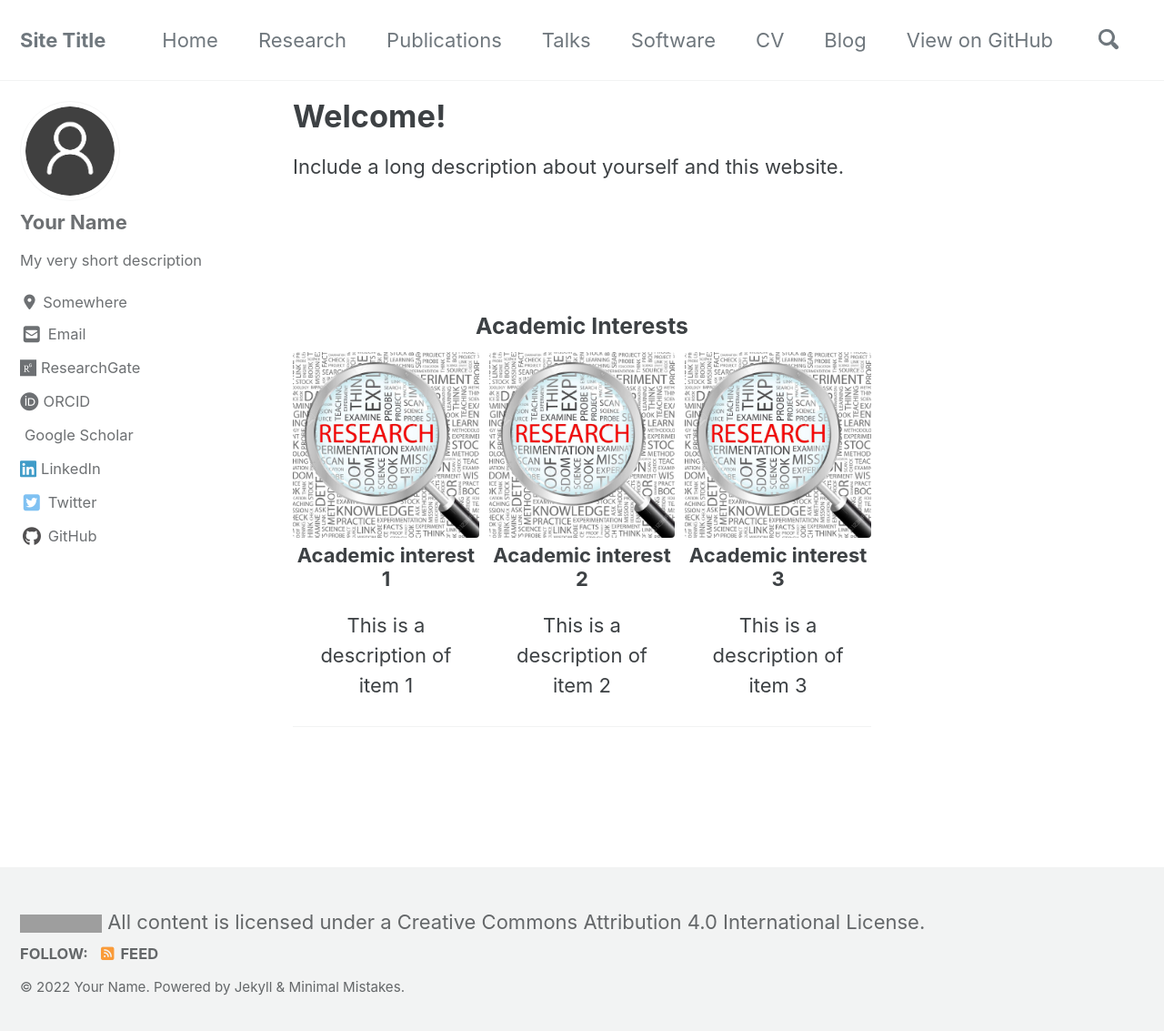
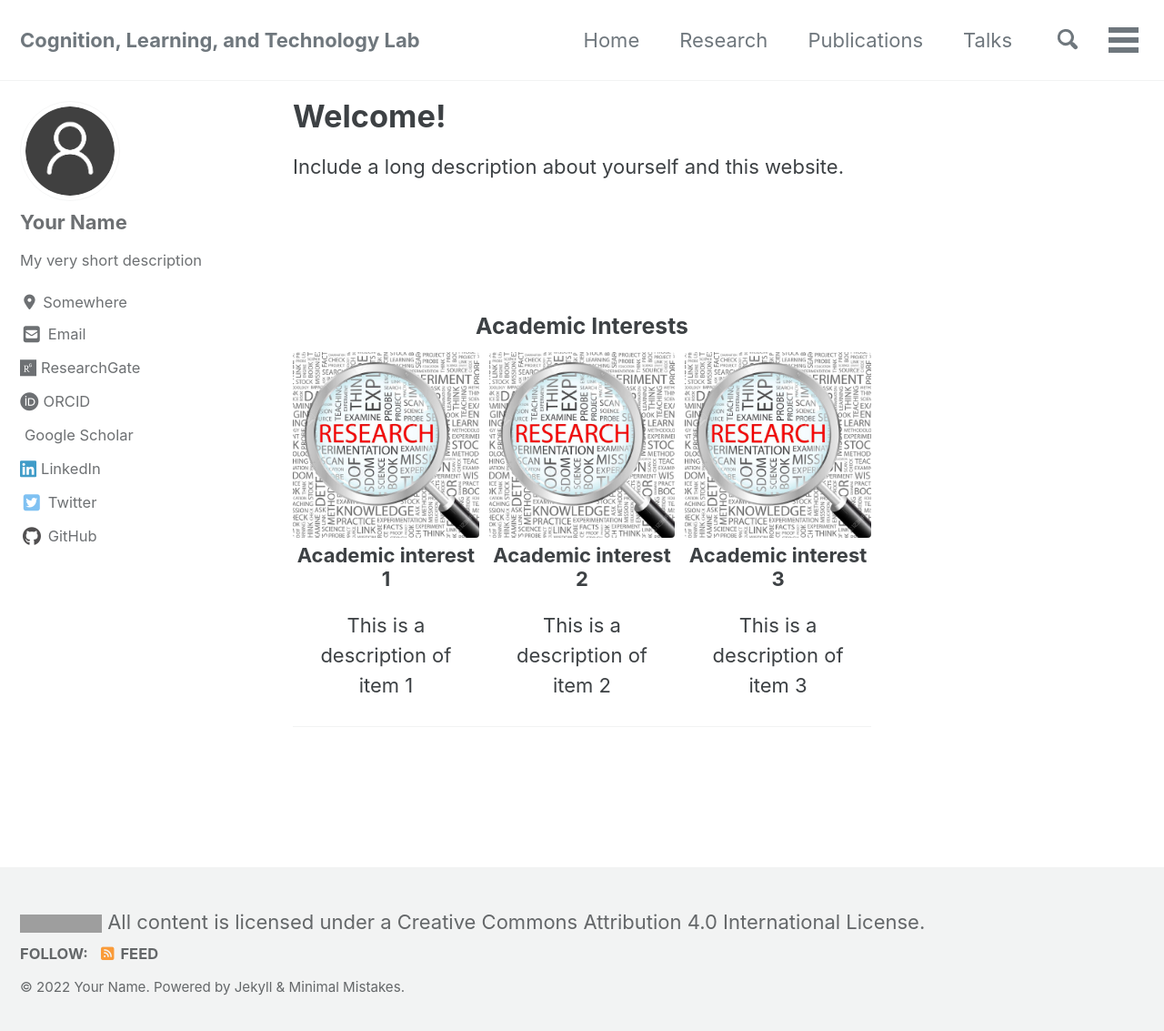
Before and after one commit to cognition-health-technology-lab/chtlab.github.io, a Jekyll site: the page built from _pages/index.md, in a window 1280 px wide and 1141 px high. Shown: the top 1133 px of the window at 91% size. Built offline with Jekyll 4.4.1, drawn with Linux system fonts in a browser that asks for light colours; cached includes are drawn as plain includes; nearby versions of some CDN libraries; a style sheet for code colours, icons or effects is not loaded; grey boxes are pictures that could not be loaded.

Commit message:
Update site's title

```diff
--- a/_config.yml
+++ b/_config.yml
@@ -12,7 +12,7 @@
 # Basic info
 ##################################################
 locale                   : "en-US"
-title                    : "Site Title"
+title                    : "Cognition, Learning, and Technology Lab"
 subtitle                 : # site tagline that appears below site title in masthead
 title_separator          : "-"
 name                     : "Your Name"
```
